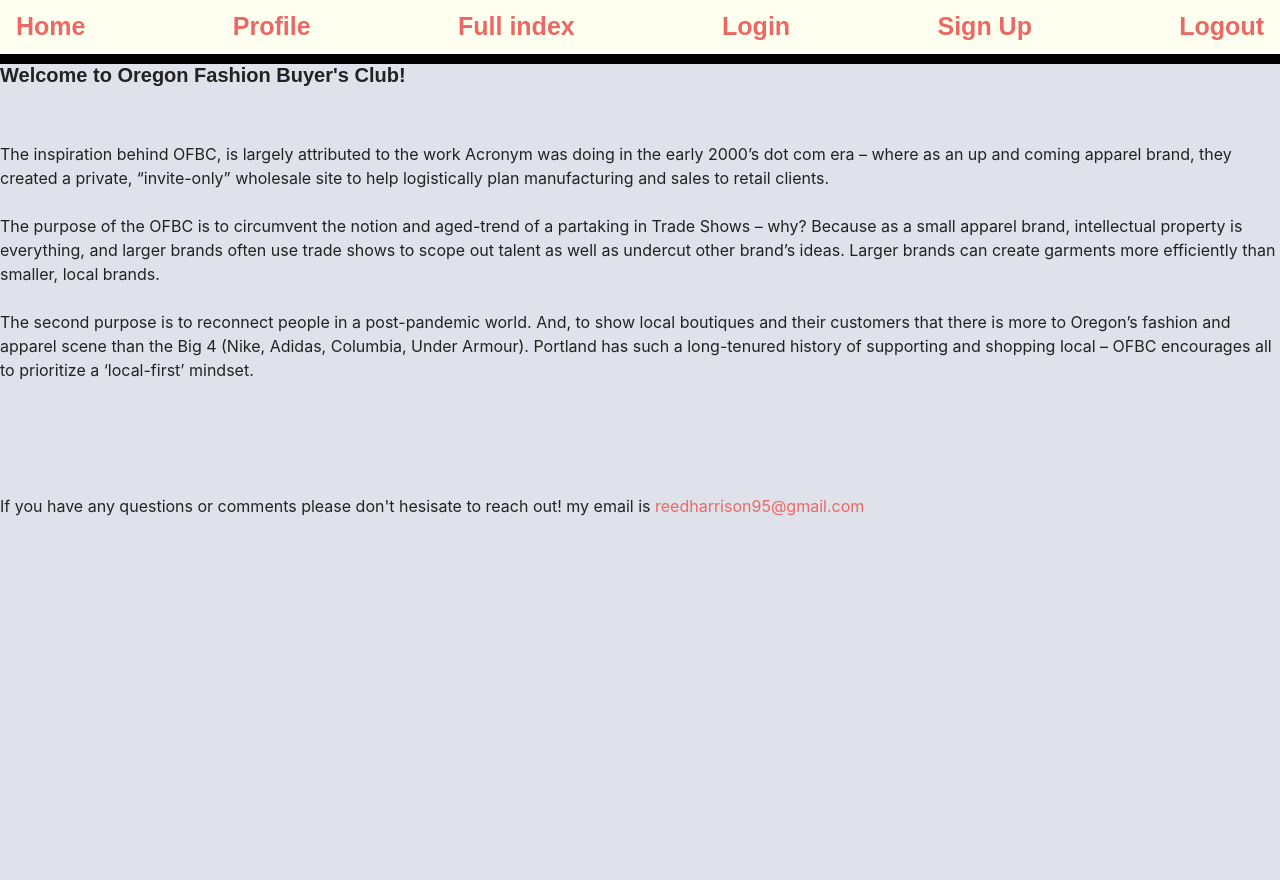
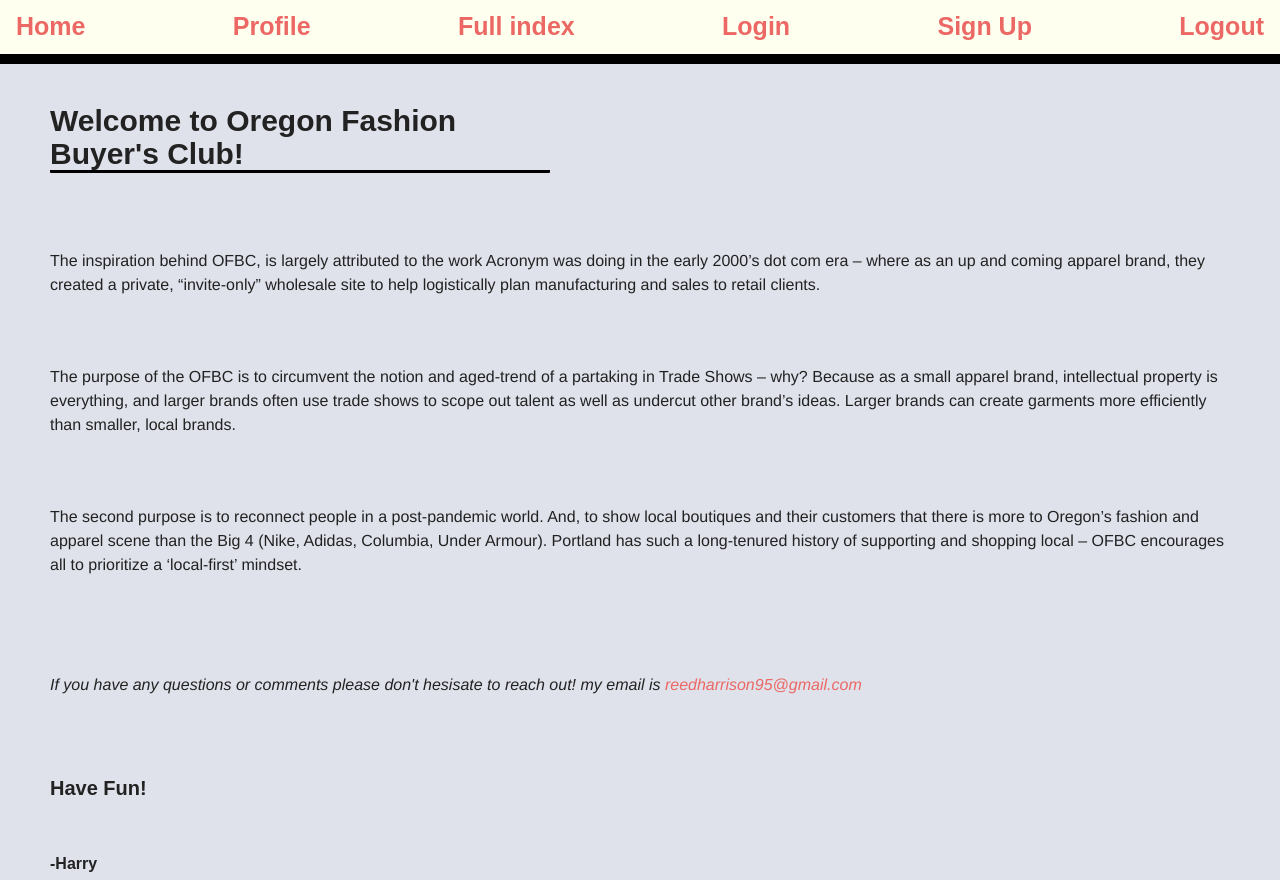
Before and after one commit to HGreedo/FinalFinalProject, a React (Create React App) app in the folder client/: page / in a window 1280 px wide. Before the commit the page ends 800 px from the top, so only its background shows below. Built offline with nearby package versions, Linux system fonts and the light colour scheme; a web font is replaced by a local one.

Commit message:
commit on 'nuMain'

```diff
--- a/client/src/App.js
+++ b/client/src/App.js
@@ -8,9 +8,9 @@ import Footer from "./components/Footer";
 import Profile from "./pages/Profile/Profile";
 import Dataindex from "./pages/DataIndex/DataIndex";
 import IndexDetail from './pages/IndexDetail/IndexDetail';
-import Home from "./pages/Home";
+import Home from "./pages/Home/Home";
 import Logout from "./pages/Logout";
-
+import UpdateProfile from "./pages/Profile/UpdateProfile"
 function App() {
   return (
     <Router>
@@ -41,6 +41,11 @@ function App() {
           <Route exact path = {["api/brands/:id" ]}>
             <IndexDetail/>
           </Route>
+          <Route exact path={["/api/brandindex/UpdateProfile"]}>
+
+            <UpdateProfile/>
+          </Route>
+
 
 
 
--- a/client/src/pages/Home.js
+++ b/client/src/pages/Home/Home.js
@@ -1,28 +1,36 @@
-import react from "react";
+import ("./home.css");
 
 function Home() {
     console.log(Home);
 return (
-    <div>
-        <h5>
+    <div className="home-card">
+        <h5 className="header-card">
             Welcome to Oregon Fashion Buyer's Club!
         </h5>
         <br/>
         <br/>
-        <p>The inspiration behind OFBC, is largely attributed to the work Acronym was doing in the early 2000’s dot com era – where as an up and coming apparel brand, they created a private, “invite-only” wholesale site to help logistically plan manufacturing and sales to retail clients.
-
+        <div className="home-info">The inspiration behind OFBC, is largely attributed to the work Acronym was doing in the early 2000’s dot com era – where as an up and coming apparel brand, they created a private, “invite-only” wholesale site to help logistically plan manufacturing and sales to retail clients.
+        </div>
     <br></br>
     <br></br>
+    <div className="home-info">
 The purpose of the OFBC is to circumvent the notion and aged-trend of a partaking in Trade Shows – why? Because as a small apparel brand, intellectual property is everything, and larger brands often use trade shows to scope out talent as well as undercut other brand’s ideas. Larger brands can create garments more efficiently than smaller, local brands.
+</div>
     <br></br>
     <br></br>
+    <div className="home-info">
 The second purpose is to reconnect people in a post-pandemic world. And, to show local boutiques and their customers that there is more to Oregon’s fashion and apparel scene than the Big 4 (Nike, Adidas, Columbia, Under Armour). Portland has such a long-tenured history of supporting and shopping local – OFBC encourages all to prioritize a ‘local-first’ mindset.
-</p>
+</div>
 <br></br>
 <br></br>
 <br></br>
 <br></br>
-<p>If you have any questions or comments please don't hesisate to reach out! my email is <a href="mailto:reedharrsion95@gmail.com">reedharrison95@gmail.com</a> </p>
+<div className="home-footer">If you have any questions or comments please don't hesisate to reach out! my email is <a href="mailto:reedharrsion95@gmail.com">reedharrison95@gmail.com</a>
+   </div>
+   <h5 className="message">Have Fun!</h5>
+   <br/>
+   <br/>
+   <h6>-Harry</h6>
     </div>
 );
 
--- /dev/null
+++ b/client/src/pages/Home/home.css
@@ -0,0 +1,29 @@
+.home-card {
+margin-top: 30px;
+display: flex;
+flex-direction: column;
+font-family: 'Franklin Gothic Medium', 'Arial Narrow', Arial, sans-serif;
+margin-left: 50px;
+margin-right: 50px;
+}
+.header-card {
+    margin-top: 20px;
+    font-size: 30px;
+    align-content: center;
+    border-radius: 1px;
+    border-bottom: solid black;
+    width: 500px;
+}
+.home-info{
+margin-top: 20px;
+}
+.home-footer {
+    font-style: italic;
+    justify-content: right;
+}
+.message {
+    justify-self: center;
+    margin-top: 80px;
+    display: flex;
+    margin-inline-end: 10px;
+}
--- a/client/src/pages/IndexDetail/IndexDetail.js
+++ b/client/src/pages/IndexDetail/IndexDetail.js
@@ -9,9 +9,9 @@ import ("./indexdetail.css")
 function IndexDetail(props) {
     const [brand, setBrand ] = useState({})
 
-    const {id} = useParams()
+    const {id} = useParams(props)
     useEffect(() => {
-        API.getBrandById(id).then(res => setBrand(res.data)).catch(err => console.log(err));
+        API.getBrandById(id).then(res => setBrand(res.brand.data)).catch(err => console.log(err));
     }, [id])
 
 return (
@@ -19,7 +19,7 @@ return (
     <Container fluid>
         <Row>
             <Col size="md-12">
-
+                {brand}
                     <h1 className="name">Welcome to {this.brand.name} by {this.brand.website}!</h1>
 
             </Col>
--- a/client/src/pages/Logout.js
+++ b/client/src/pages/Logout.js
@@ -1,10 +1,45 @@
-import react from "react";
 
-function Logout(){
-    return (
+import API from "../utils/API";
+import React, { useContext, useState } from 'react';
+import UserContext from "../utils/UserContext";
+
+function Logout() { const [formPromp, logoutSubmission] = useState({})
+
+
+
+const brandData = useContext(UserContext);
+
+const logout = (submit) => {
+    const {name, value } = submit.target;
+        logoutSubmission({...formPromp, [name]: value})
+};
+
+function brandLogout(submit) {
+        submit.preventDefault();
+        API.brandLogout({
+            logoutButton: formPromp.logoutBTn
+        })
+        .then(res => {
+            if (res.data.loggedin === true) {
+                const id = res.data.id
+                brandData.onUpdate("/api/brands/logout"+id)
+                localStorage.clear('id', res.data.id)
+            }
+        })
+    };
+    return(
         <div>
-        <h2> You are now logged Out!</h2>
+            <form>
+                <br/>
+                <br/>
+                <h4>Had enough for today?</h4>
+            <button onChange={logout} className="form-button" name="logoutBTn" type="submit" onClick={brandLogout}>Logout</button>
+            </form>
+
         </div>
     )
+
+
 };
+
 export default Logout;
--- a/client/src/pages/Profile/Profile.js
+++ b/client/src/pages/Profile/Profile.js
@@ -1,29 +1,49 @@
-import React, { useContext, useEffect, useState } from "react";
+import React, { useContext, useState } from "react";
 import { Link } from "react-router-dom";
 import userContext from "../../utils/UserContext";
 import BRANDAPI from "../../utils/API";
 import ("./profile.css")
 
+function Profile() {
+    const [brandPromp] = useState({})
+    const brandData= useContext(userContext)
+
+    // function profileCard(data) {
+    //     const {name, value } = data.target;
+    //     brandSubmission({...brandPromp, [name]: value})
+    // };
+
+    function updateProfileCard(data) {
+        data.preventDefault();
+        BRANDAPI.getBrandById({
+            name: brandPromp.name,
+            website: brandPromp.website,
+            description: brandPromp.description,
+            email: brandPromp.email
+        }).then(res => {
+            if(res.data.loggedin === true) {
+                const id = res.data.id
+                brandData.onUpdate('api/brandLogin'+id)
+                console.log(res.data)
+                localStorage.getItem('brandData', res.data.id)
+                console.log(updateProfileCard(data));
+            }
+        })
+    }
+
+//     useEffect(() => {
+//         BRANDAPI.getBrandById(id)
+//         .then(res => setBrand(...brandData.id))
+//     .catch(err => console.log(err));
+// },)
 
 
+    return (
 
+        <div className="profile-card" onChange={updateProfileCard}>
 
-function Profile() {
-    const [brandData, setBrand] = useState({})
-    const {name, id} = useContext(userContext)
-
-    useEffect(() => {
-        BRANDAPI.getBrandById(brandData.id)
-        .then(res => setBrand(res.id))
-    .catch(err => console.log(err));
-},)
-
-console.log(BRANDAPI.getBrandById(id));
-
-    return (
-        <div className="profile-card">
-            <div className="name" >
-                Name: {name} {id}
+            <div className="name">
+                Name: {brandData.name}
             </div>
             <div className="profile-website">
                 Website:
--- a/client/src/pages/Profile/UpdateProfile.js
+++ b/client/src/pages/Profile/UpdateProfile.js
@@ -2,3 +2,10 @@
 // import { Link, useParams } from "react-router-dom";
 // import userContext from "../../utils/UserContext";
 // import API from "../../utils/API";
+
+function UpdateProfile(){
+    return (
+        <h1>Update Profile Page</h1>
+    );
+}
+export default UpdateProfile;
```
Also changed, not shown: 1 other file (tests, documents, lock files or other folders).
